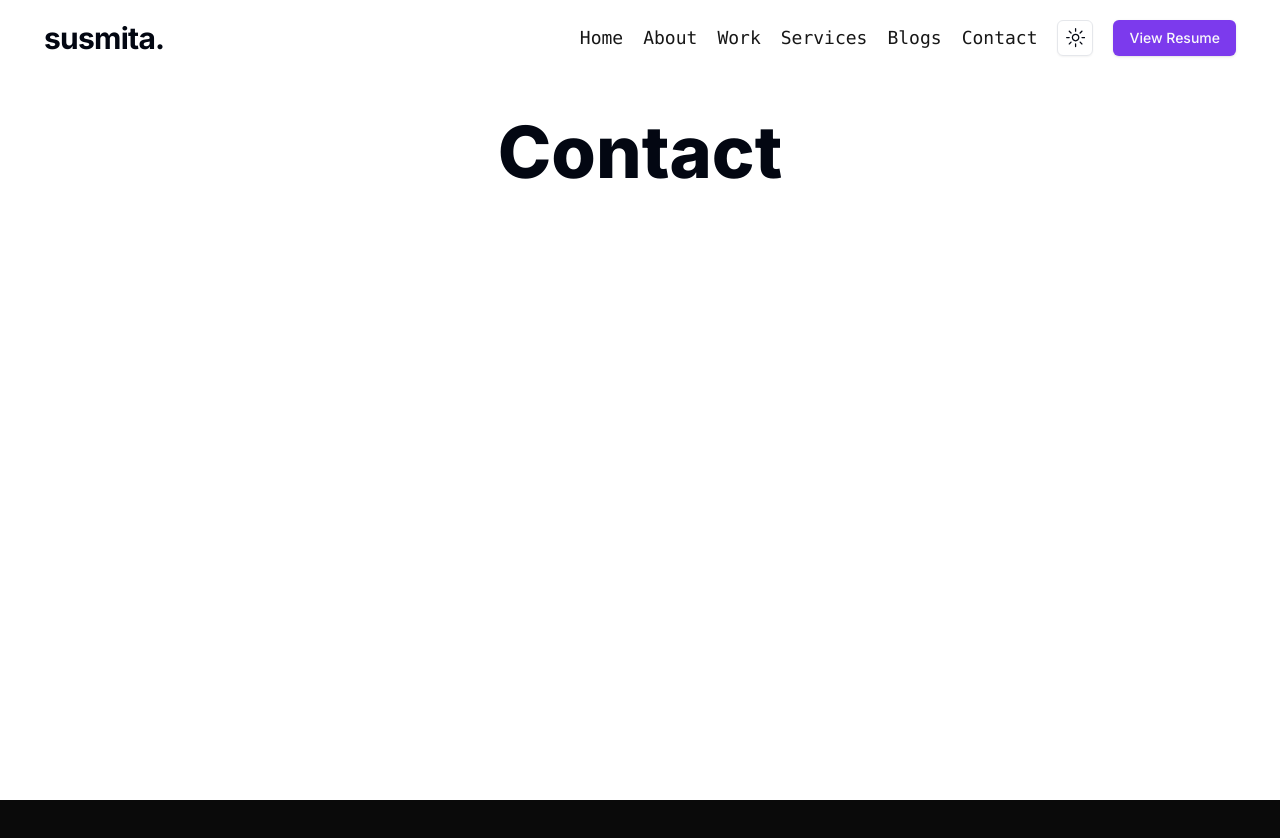
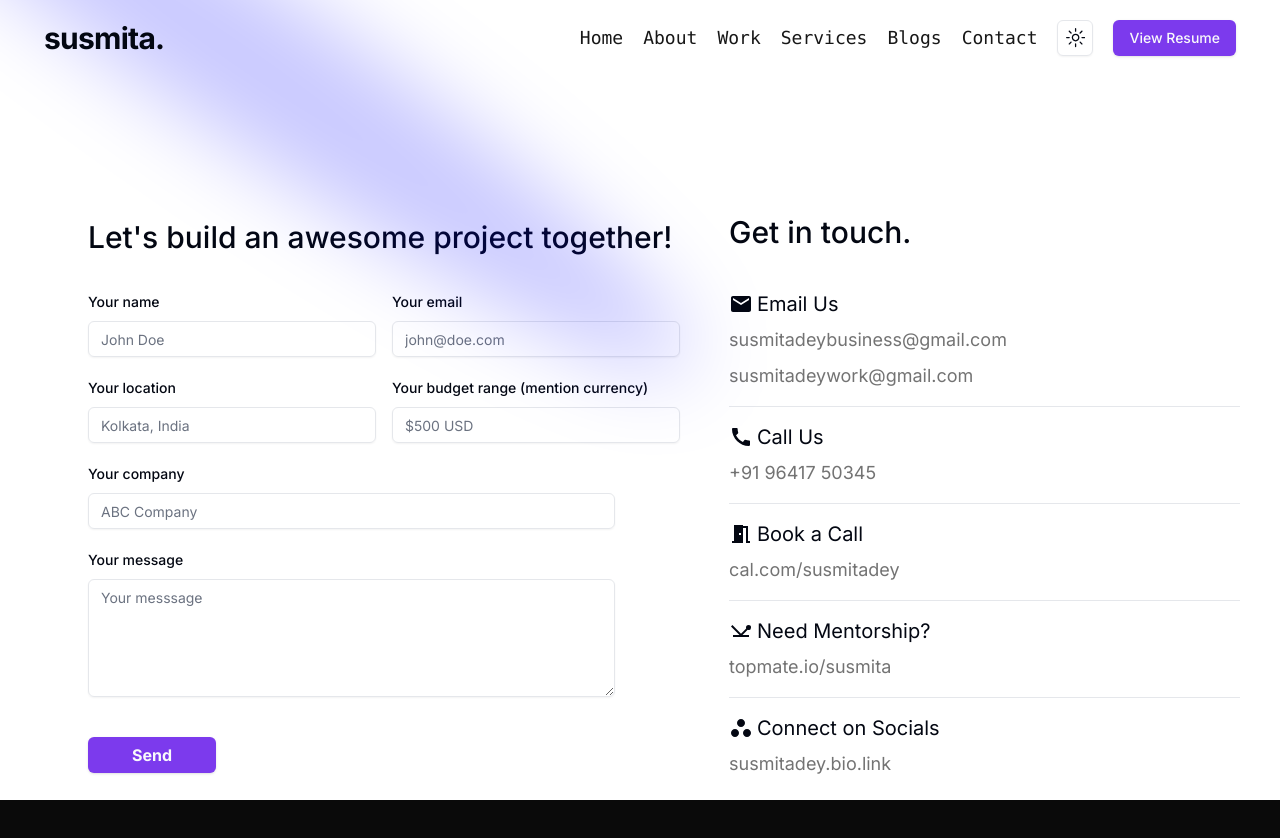
Before and after one commit to Susmita-Dey/portfolio, a Next.js app: page /contact in a window 1280 px wide. Shown: the top 838 px of the page. Built offline with nearby package versions, Linux system fonts and the light colour scheme.

Commit message:
Made contact page

```diff
--- a/package.json
+++ b/package.json
@@ -6,7 +6,8 @@
     "dev": "next dev",
     "build": "next build",
     "start": "next start",
-    "lint": "next lint"
+    "lint": "next lint",
+    "email": "email dev"
   },
   "dependencies": {
     "@hookform/resolvers": "^3.3.4",
@@ -22,6 +23,7 @@
     "@radix-ui/react-slot": "^1.0.2",
     "@radix-ui/react-toast": "^1.1.5",
     "@radix-ui/react-tooltip": "^1.0.7",
+    "@react-email/components": "^0.0.19",
     "@react-three/drei": "^9.105.6",
     "@react-three/fiber": "^8.16.6",
     "class-variance-authority": "^0.7.0",
@@ -35,6 +37,7 @@
     "react": "^18",
     "react-countup": "^6.5.3",
     "react-dom": "^18",
+    "react-email": "2.1.4",
     "react-helmet": "^6.1.0",
     "react-hook-form": "^7.51.4",
     "react-icons": "^5.2.1",
--- a/src/app/contact/page.tsx
+++ b/src/app/contact/page.tsx
@@ -1,12 +1,172 @@
-const AboutPage = () => {
+import { Spotlight } from "@/components/ui/Spotlight";
+import { Button } from "@/components/ui/button";
+import { Input } from "@/components/ui/input";
+import { Label } from "@/components/ui/label";
+import { Separator } from "@/components/ui/separator";
+import { Textarea } from "@/components/ui/textarea";
+import Link from "next/link";
+import {
+  MdCall,
+  MdEmail,
+  MdMeetingRoom,
+  MdNetworkPing,
+  MdWorkspacesFilled,
+} from "react-icons/md";
+
+const ContactPage = () => {
   return (
-    <div>
-      <h1 className="text-7xl font-extrabold text-center mt-10 min-h-screen">
-        Contact
-      </h1>
-      {/* <h2>Hello, I'm Susmita</h2> */}
-    </div>
+    <section className="w-full min-h-screen my-5 md:mx-6 flex justify-center items-center">
+      <Spotlight className="-top-40 left-0 md:left-60 md:-top-20" fill="blue" />
+      <div className="flex md:flex-row flex-col px-4 w-full justify-between items-center md:gap-0 gap-6">
+        {/* left side */}
+        <div className="flex flex-col w-full space-y-4 px-6">
+          <h2 className="text-3xl font-medium">
+            Let's build an awesome project together!
+          </h2>
+          <form action="" className="flex flex-col space-y-6 py-6">
+            <div className="flex md:flex-row md:gap-4 max-w-full flex-col gap-6">
+              <div className="flex flex-col space-y-3 md:w-72">
+                <Label>Your name</Label>
+                <Input
+                  type="text"
+                  placeholder="John Doe"
+                  className="w-full"
+                  required
+                />
+              </div>
+              <div className="flex flex-col space-y-3 md:w-72">
+                <Label>Your email</Label>
+                <Input
+                  type="email"
+                  placeholder="john@doe.com"
+                  className="w-full"
+                  required
+                />
+              </div>
+            </div>
+            <div className="flex md:flex-row md:gap-4 max-w-full flex-col gap-6">
+              <div className="flex flex-col space-y-3 md:w-72">
+                <Label>Your location</Label>
+                <Input
+                  type="text"
+                  placeholder="Kolkata, India"
+                  className="w-full"
+                  required
+                />
+              </div>
+              <div className="flex flex-col space-y-3 md:w-72">
+                <Label>Your budget range (mention currency)</Label>
+                <Input
+                  type="text"
+                  placeholder="$500 USD"
+                  className="w-full"
+                  required
+                />
+              </div>
+            </div>
+            <div className="flex flex-col space-y-3">
+              <Label>Your company</Label>
+              <Input
+                type="text"
+                placeholder="ABC Company"
+                className="md:w-[89%]"
+                required
+              />
+            </div>
+            <div className="flex flex-col space-y-3">
+              <Label>Your message</Label>
+              <Textarea
+                placeholder="Your messsage"
+                rows={5}
+                className="md:w-[89%]"
+                required
+              />
+            </div>
+          </form>
+          <Button
+            type="submit"
+            className="w-32 font-bold text-balance text-base"
+          >
+            Send
+          </Button>
+        </div>
+        <Separator orientation="vertical" className="block h-full" />
+        {/* right side */}
+        <div className="flex flex-col w-full px-6">
+          <h2 className="text-3xl font-medium pb-10">Get in touch.</h2>
+          <div className="flex flex-col text-xl space-y-4">
+            <span className="flex flex-col space-y-2">
+              <span className="flex flex-row">
+                <MdEmail className="mt-0.5 text-2xl mr-1" /> Email Us
+              </span>
+              <Link
+                href="mailto:susmitadeybusiness@gmail.com"
+                className="text-neutral-500 text-lg hover:underline hover:underline-offset-2 hover:text-inherit"
+              >
+                susmitadeybusiness@gmail.com
+              </Link>
+              <Link
+                href="mailto:susmitadeywork@gmail.com"
+                className="text-neutral-500 text-lg hover:underline hover:underline-offset-2 hover:text-inherit"
+              >
+                susmitadeywork@gmail.com
+              </Link>
+            </span>
+            <Separator />
+            <span className="flex flex-col space-y-2">
+              <span className="flex flex-row">
+                <MdCall className="mt-0.5 text-2xl mr-1" /> Call Us
+              </span>
+              <Link
+                href="https://wa.me/+919641750345"
+                className="text-neutral-500 text-lg hover:underline hover:underline-offset-2 hover:text-inherit"
+              >
+                +91 96417 50345
+              </Link>
+            </span>
+            <Separator />
+            <span className="flex flex-col space-y-2">
+              <span className="flex flex-row">
+                <MdMeetingRoom className="mt-0.5 text-2xl mr-1" /> Book a Call
+              </span>
+              <Link
+                href="https://cal.com/susmitadey"
+                className="text-neutral-500 text-lg hover:underline hover:underline-offset-2 hover:text-inherit"
+              >
+                cal.com/susmitadey
+              </Link>
+            </span>
+            <Separator />
+            <span className="flex flex-col space-y-2">
+              <span className="flex flex-row">
+                <MdNetworkPing className="mt-0.5 text-2xl mr-1" /> Need
+                Mentorship?
+              </span>
+              <Link
+                href="https://topmate.io/susmita"
+                className="text-neutral-500 text-lg hover:underline hover:underline-offset-2 hover:text-inherit"
+              >
+                topmate.io/susmita
+              </Link>
+            </span>
+            <Separator />
+            <span className="flex flex-col space-y-2">
+              <span className="flex flex-row">
+                <MdWorkspacesFilled className="mt-0.5 text-2xl mr-1" /> Connect
+                on Socials
+              </span>
+              <Link
+                href="https://susmitadey.bio.link"
+                className="text-neutral-500 text-lg hover:underline hover:underline-offset-2 hover:text-inherit"
+              >
+                susmitadey.bio.link
+              </Link>
+            </span>
+          </div>
+        </div>
+      </div>
+    </section>
   );
 };
 
-export default AboutPage;
+export default ContactPage;
--- a/src/app/globals.css
+++ b/src/app/globals.css
@@ -7,6 +7,7 @@
     --background: 0 0% 100%;
     --foreground: 224 71.4% 4.1%;
     --card: 0 0% 100%;
+    --line-color: #e5e7eb;
     --card-foreground: 224 71.4% 4.1%;
     --popover: 0 0% 100%;
     --popover-foreground: 224 71.4% 4.1%;
--- /dev/null
+++ b/src/email/index.tsx
@@ -0,0 +1,15 @@
+import { Button, Html } from "@react-email/components";
+import * as React from "react";
+
+export default function Email() {
+  return (
+    <Html>
+      <Button
+        href="https://example.com"
+        style={{ background: "#000", color: "#fff", padding: "12px 20px" }}
+      >
+        Click me
+      </Button>
+    </Html>
+  );
+}
```
Also changed, not shown: 1 other file (tests, documents, lock files or other folders).
